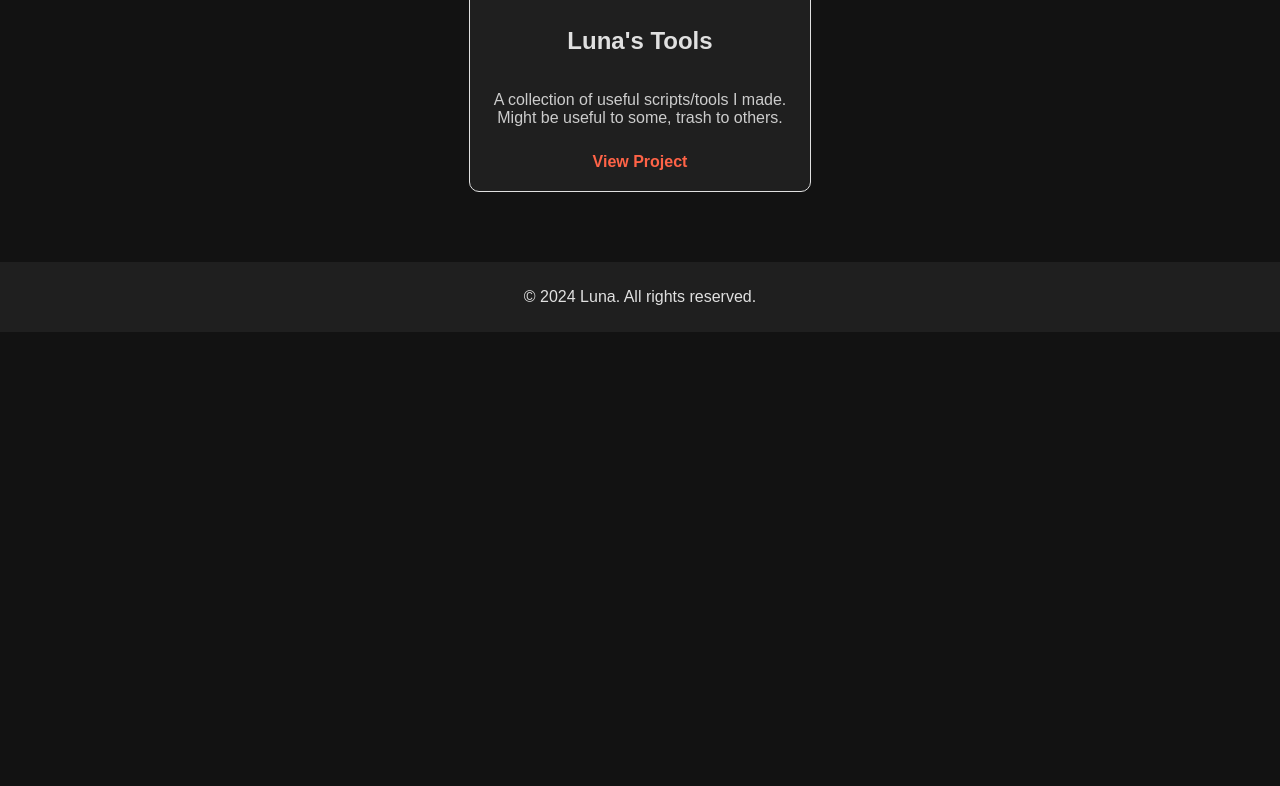
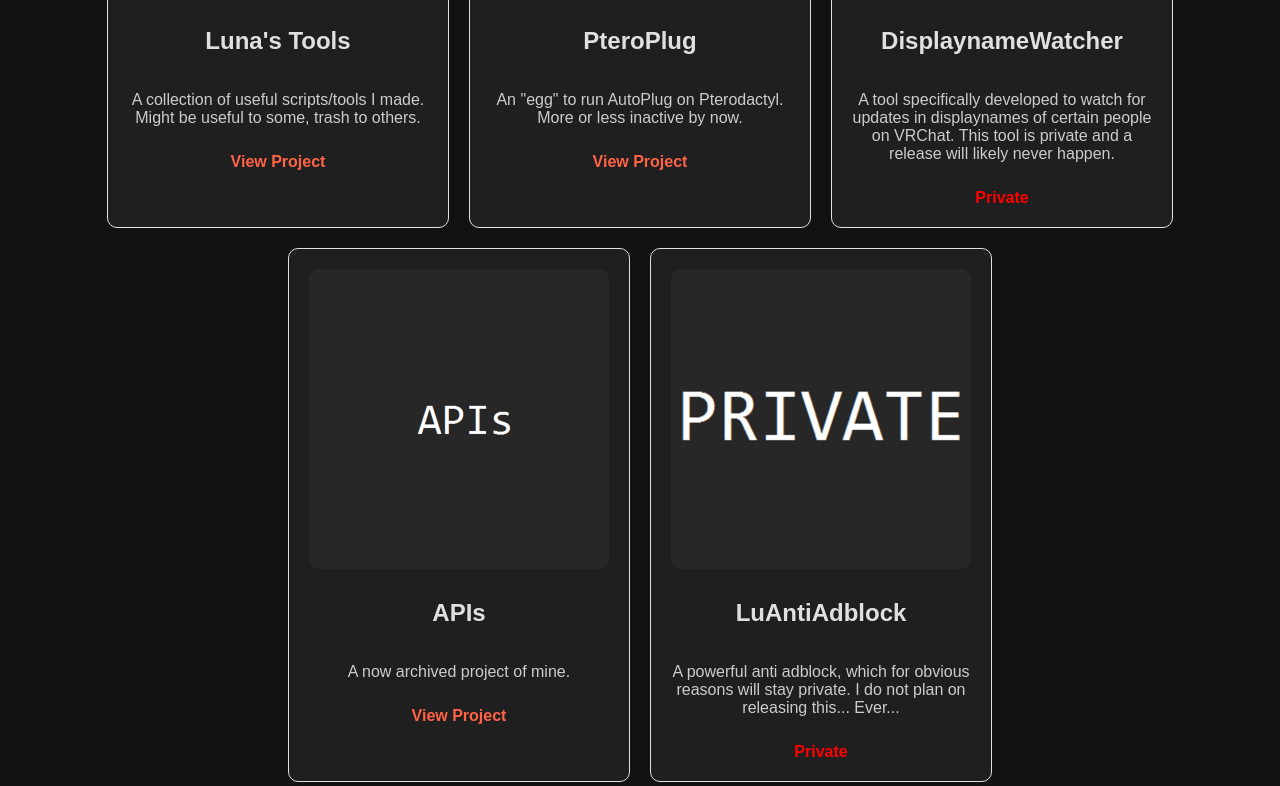
Before and after one commit to ImLunaUwU/imluna.dev, a plain HTML site: page projects.html in a window 1280 px wide. Shown: the part 1124-1910 px from the top of the page. Before the commit the page ends 1456 px from the top, so only its background shows below. Drawn offline with Linux system fonts and the light colour scheme.

Commit message:
Update some stuff

```diff
--- a/projects.html
+++ b/projects.html
@@ -5,7 +5,29 @@
         <meta name="viewport" content="width=device-width, initial-scale=1.0">
         <title>Luna - Projects</title>
         <link rel="stylesheet" href="styles.css">
-    <link rel="stylesheet" href="https://cdnjs.cloudflare.com/ajax/libs/font-awesome/5.15.3/css/all.min.css"> <!-- Correct FontAwesome link -->
+        <link rel="stylesheet" href="https://cdnjs.cloudflare.com/ajax/libs/font-awesome/5.15.3/css/all.min.css">
+
+      <!-- Primary Meta Tags -->
+      <title>Luna - Contact</title>
+      <meta name="title" content="Luna - Projects">
+      <meta name="description" content="Luna, a shitty developer.
+      Gay furries are cute asf istg...">
+
+      <!-- Open Graph / Facebook -->
+      <meta property="og:type" content="website">
+      <meta property="og:url" content="http://imluna.dev/">
+      <meta property="og:title" content="Luna - Projects">
+      <meta property="og:description" content="Luna, a shitty developer.
+      Gay furries are cute asf istg...">
+      <meta property="og:image" content="https://lunauwu.net/assets/image/website.png">
+
+      <!-- Twitter -->
+      <meta property="twitter:card" content="summary_large_image">
+      <meta property="twitter:url" content="http://imluna.dev/">
+      <meta property="twitter:title" content="Luna - Projects">
+      <meta property="twitter:description" content="Luna, a shitty developer.
+      Gay furries are cute asf istg...">
+      <meta property="twitter:image" content="https://lunauwu.net/assets/image/website.png">
     </head>
 <body>
     <div id="background-container">
--- a/projects.json
+++ b/projects.json
@@ -2,25 +2,49 @@
     {
         "ProjectName": "Developer Website",
         "ProjectDescription": "A personal portfolio website to showcase my projects and skills. In fact it is this very website.",
-        "ProjectLink": "https://github.com/ImLunaUwU/imluna.dev/",
+        "ProjectLink": "https://github.com/ImLunaUwU/imluna.dev",
         "ProjectImage": "images/Portfolio.png"
     },
     {
         "ProjectName": "Personal Website",
         "ProjectDescription": "A personal (non-professional) website with basic info about me.",
-        "ProjectLink": "https://github.com/ImLunaUwU/imlunauwu.github.io/",
+        "ProjectLink": "https://github.com/ImLunaUwU/imlunauwu.github.io",
         "ProjectImage": "images/Personal.png"
     },
     {
         "ProjectName": "LunaHR",
-        "ProjectDescription": "A couple of simple applications to send heart rate data to VRChat through OSC.\nCurrently compatible with Polar (H10) HR monitors and Pulsoid.",
+        "ProjectDescription": "A couple of simple applications to send heart rate data to VRChat through OSC. Currently compatible with Polar (H10) HR monitors and Pulsoid.",
         "ProjectLink": "https://github.com/ImLunaUwU/LunaHR",
         "ProjectImage": "images/LunaHR.png"
     },
     {
         "ProjectName": "Luna's Tools",
-        "ProjectDescription": "A collection of useful scripts/tools I made.\nMight be useful to some, trash to others.",
+        "ProjectDescription": "A collection of useful scripts/tools I made. Might be useful to some, trash to others.",
         "ProjectLink": "https://github.com/ImLunaUwU/lunas-tools",
         "ProjectImage": "images/Tools.png"
+    },
+    {
+        "ProjectName": "PteroPlug",
+        "ProjectDescription": "An \"egg\" to run AutoPlug on Pterodactyl. More or less inactive by now.",
+        "ProjectLink": "https://github.com/ImLunaUwU/PteroPlug",
+        "ProjectImage": "images/PteroPlug.png"
+    },
+    {
+        "ProjectName": "DisplaynameWatcher",
+        "ProjectDescription": "A tool specifically developed to watch for updates in displaynames of certain people on VRChat. This tool is private and a release will likely never happen.",
+        "ProjectLink": "PRIVATE",
+        "ProjectImage": "images/Private.png"
+    },
+    {
+        "ProjectName": "APIs",
+        "ProjectDescription": "A now archived project of mine.",
+        "ProjectLink": "https://github.com/ImLunaUwU/APIs",
+        "ProjectImage": "images/APIs.png"
+    },
+    {
+        "ProjectName": "LuAntiAdblock",
+        "ProjectDescription": "A powerful anti adblock, which for obvious reasons will stay private. I do not plan on releasing this... Ever...",
+        "ProjectLink": "PRIVATE",
+        "ProjectImage": "images/Private.png"
     }
 ]
--- a/scripts.js
+++ b/scripts.js
@@ -1,5 +1,11 @@
 document.addEventListener('DOMContentLoaded', () => {
     const projectsContainer = document.getElementById('projects-container');
+    const skillsContainer = document.getElementById('skills-container');
+    const iconContainer = document.getElementById('icon-container');
+    const mobileMenu = document.getElementById('mobile-menu');
+    const navLinks = document.querySelector('.nav-links');
+    let icons = [];
+    let currentIndex = 0;
 
     async function fetchProjects() {
         try {
@@ -19,18 +25,14 @@
                 <img src="${project.ProjectImage}" alt="${project.ProjectName} Image">
                 <h2>${project.ProjectName}</h2>
                 <p>${project.ProjectDescription}</p>
-                <a href="${project.ProjectLink}" target="_blank">View Project</a>
+                ${project.ProjectLink === "PRIVATE" ?
+                    `<span class="private-project">Private</span>` :
+                    `<a href="${project.ProjectLink}" target="_blank">View Project</a>`
+                }
             `;
             projectsContainer.appendChild(projectElement);
         });
     }
-
-    fetchProjects();
-});
-
-
-document.addEventListener('DOMContentLoaded', () => {
-    const skillsContainer = document.getElementById('skills-container');
 
     async function fetchSkills() {
         try {
@@ -54,18 +56,6 @@
             skillsContainer.appendChild(skillElement);
         });
     }
-
-    fetchSkills();
-});
-
-
-
-document.addEventListener('DOMContentLoaded', () => {
-    const iconContainer = document.getElementById('icon-container');
-    const mobileMenu = document.getElementById('mobile-menu');
-    const navLinks = document.querySelector('.nav-links');
-    let icons = [];
-    let currentIndex = 0;
 
     async function fetchIcons() {
         try {
@@ -102,8 +92,6 @@
         }
     }
 
-    fetchIcons();
-
     // Particle Network Initialization
     var particleNetworkCanvas = document.getElementById('particle-network');
     var particleNetworkOptions = {
@@ -137,6 +125,10 @@
             setTimeout(() => mobileMenu.classList.remove('bounce-reverse'), 600);
         }
     });
+
+    fetchProjects();
+    fetchSkills();
+    fetchIcons();
 });
 
 // ParticleNetwork class code
--- a/styles.css
+++ b/styles.css
@@ -265,6 +265,13 @@
     text-align: center;
 }
 
+.private-project {
+    color: #ff0000;
+    font-weight: bold;
+    margin-top: 10px;
+    cursor: not-allowed;
+}
+
 .skill-description {
     margin-top: 10px;
     font-size: 0.9rem;
```
Also changed, not shown: index.html (+26 -4 lines), skills.html (+23 -1 lines), favicon.ico (added), images/APIs.png (added), images/Private.png (added), images/PteroPlug.png (added). Lines whose indentation alone changed are shown as unchanged.
